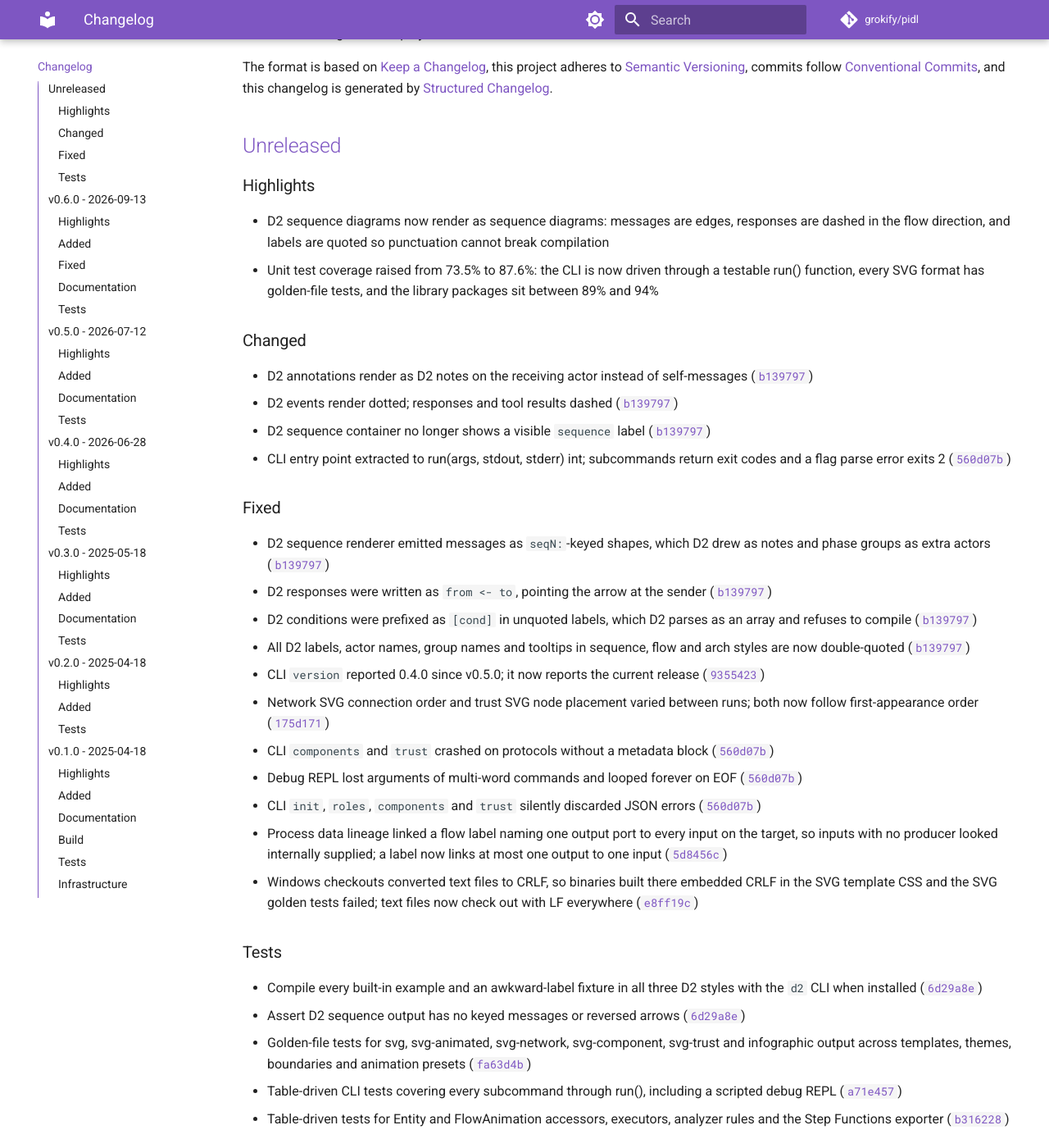
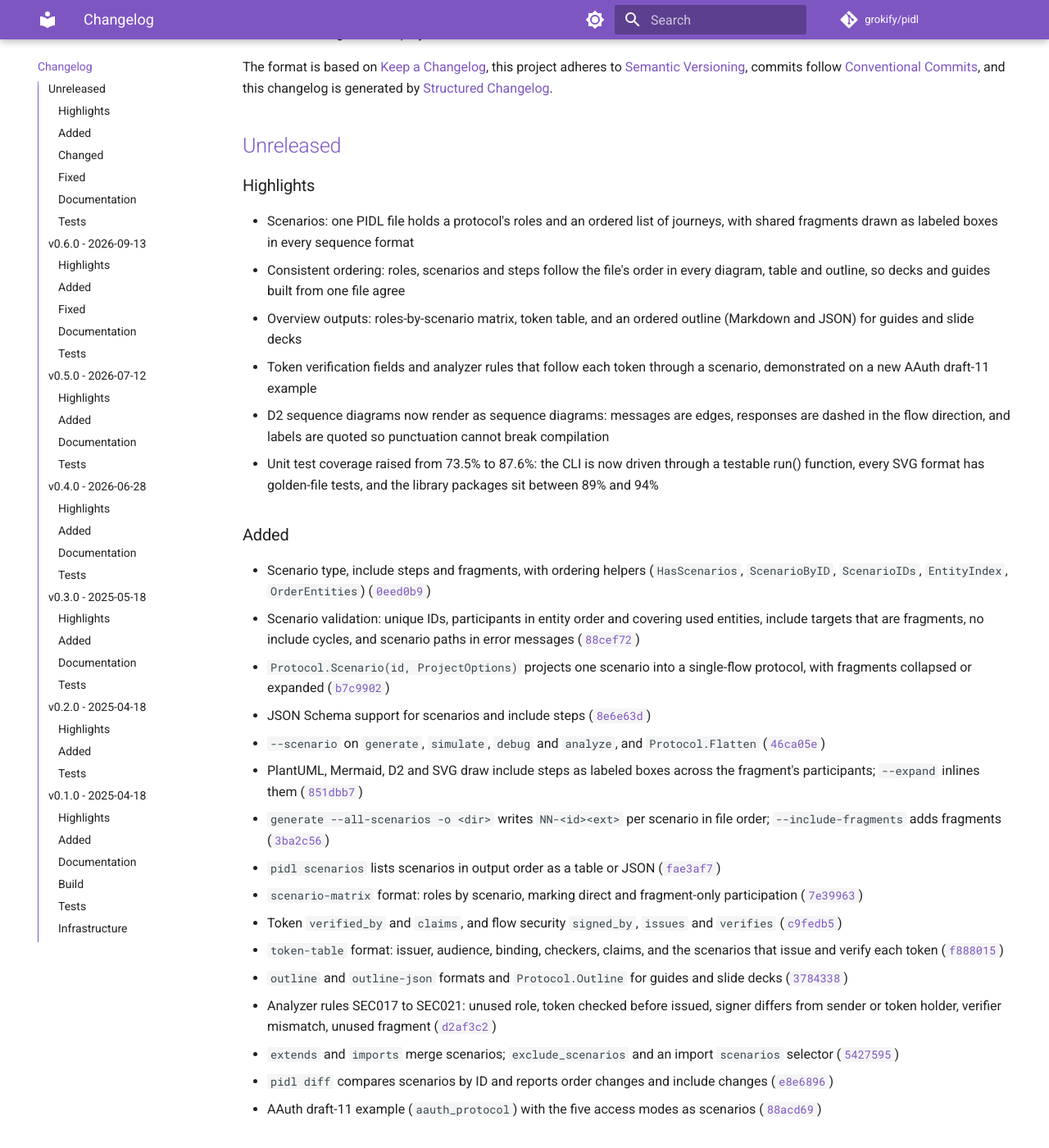
Before and after one commit to grokify/pidl, an MkDocs documentation site: the page built from docs/CHANGELOG.md, in a window 1280 px wide and 1400 px high, scrolled down 200 px. Shown: the whole window at 82% size. Built offline with MkDocs 1.6.1 and Material for MkDocs 9.7.7, drawn with Linux system fonts in a browser that asks for light colours; comment, search, counter and statistics services are not loaded; some of the changed text lies outside the part shown.

Commit message:
docs(release): add v0.7.0 changelog entries and release notes
Unreleased changelog entries cover scenarios, ordering, overview
outputs, token verification, composition, diff and the AAuth example,
alongside the fixes already staged. Release notes describe the
release; the version and date are set when it is tagged.

Refs: RMI-PIDL-021
Co-Authored-By: Claude Opus 5.5 <noreply@anthropic.com>

```diff
--- a/docs/CHANGELOG.md
+++ b/docs/CHANGELOG.md
@@ -11,8 +11,31 @@ and this changelog is generated by [Structured Changelog](https://github.com/gro
 
 ### Highlights
 
+- Scenarios: one PIDL file holds a protocol's roles and an ordered list of journeys, with shared fragments drawn as labeled boxes in every sequence format
+- Consistent ordering: roles, scenarios and steps follow the file's order in every diagram, table and outline, so decks and guides built from one file agree
+- Overview outputs: roles-by-scenario matrix, token table, and an ordered outline (Markdown and JSON) for guides and slide decks
+- Token verification fields and analyzer rules that follow each token through a scenario, demonstrated on a new AAuth draft-11 example
 - D2 sequence diagrams now render as sequence diagrams: messages are edges, responses are dashed in the flow direction, and labels are quoted so punctuation cannot break compilation
 - Unit test coverage raised from 73.5% to 87.6%: the CLI is now driven through a testable run() function, every SVG format has golden-file tests, and the library packages sit between 89% and 94%
+
+### Added
+
+- Scenario type, include steps and fragments, with ordering helpers (`HasScenarios`, `ScenarioByID`, `ScenarioIDs`, `EntityIndex`, `OrderEntities`) ([`0eed0b9`](https://github.com/grokify/pidl/commit/0eed0b9))
+- Scenario validation: unique IDs, participants in entity order and covering used entities, include targets that are fragments, no include cycles, and scenario paths in error messages ([`88cef72`](https://github.com/grokify/pidl/commit/88cef72))
+- `Protocol.Scenario(id, ProjectOptions)` projects one scenario into a single-flow protocol, with fragments collapsed or expanded ([`b7c9902`](https://github.com/grokify/pidl/commit/b7c9902))
+- JSON Schema support for scenarios and include steps ([`8e6e63d`](https://github.com/grokify/pidl/commit/8e6e63d))
+- `--scenario` on `generate`, `simulate`, `debug` and `analyze`, and `Protocol.Flatten` ([`46ca05e`](https://github.com/grokify/pidl/commit/46ca05e))
+- PlantUML, Mermaid, D2 and SVG draw include steps as labeled boxes across the fragment's participants; `--expand` inlines them ([`851dbb7`](https://github.com/grokify/pidl/commit/851dbb7))
+- `generate --all-scenarios -o <dir>` writes `NN-<id><ext>` per scenario in file order; `--include-fragments` adds fragments ([`3ba2c56`](https://github.com/grokify/pidl/commit/3ba2c56))
+- `pidl scenarios` lists scenarios in output order as a table or JSON ([`fae3af7`](https://github.com/grokify/pidl/commit/fae3af7))
+- `scenario-matrix` format: roles by scenario, marking direct and fragment-only participation ([`7e39963`](https://github.com/grokify/pidl/commit/7e39963))
+- Token `verified_by` and `claims`, and flow security `signed_by`, `issues` and `verifies` ([`c9fedb5`](https://github.com/grokify/pidl/commit/c9fedb5))
+- `token-table` format: issuer, audience, binding, checkers, claims, and the scenarios that issue and verify each token ([`f888015`](https://github.com/grokify/pidl/commit/f888015))
+- `outline` and `outline-json` formats and `Protocol.Outline` for guides and slide decks ([`3784338`](https://github.com/grokify/pidl/commit/3784338))
+- Analyzer rules SEC017 to SEC021: unused role, token checked before issued, signer differs from sender or token holder, verifier mismatch, unused fragment ([`d2af3c2`](https://github.com/grokify/pidl/commit/d2af3c2))
+- `extends` and `imports` merge scenarios; `exclude_scenarios` and an import `scenarios` selector ([`5427595`](https://github.com/grokify/pidl/commit/5427595))
+- `pidl diff` compares scenarios by ID and reports order changes and include changes ([`e8e6896`](https://github.com/grokify/pidl/commit/e8e6896))
+- AAuth draft-11 example (`aauth_protocol`) with the five access modes as scenarios ([`88acd69`](https://github.com/grokify/pidl/commit/88acd69))
 
 ### Changed
 
@@ -20,6 +43,8 @@ and this changelog is generated by [Structured Changelog](https://github.com/gro
 - D2 events render dotted; responses and tool results dashed ([`b139797`](https://github.com/grokify/pidl/commit/b139797))
 - D2 sequence container no longer shows a visible `sequence` label ([`b139797`](https://github.com/grokify/pidl/commit/b139797))
 - CLI entry point extracted to run(args, stdout, stderr) int; subcommands return exit codes and a flag parse error exits 2 ([`560d07b`](https://github.com/grokify/pidl/commit/560d07b))
+- Network boundary diagrams list entities in `entities` order instead of alphabetically; sort the `entities` array to keep the previous layout ([`3b2309a`](https://github.com/grokify/pidl/commit/3b2309a))
+- `Flow.sequence` is deprecated: it is a display-only step number and never affects order ([`8012335`](https://github.com/grokify/pidl/commit/8012335))
 
 ### Fixed
 
@@ -34,6 +59,12 @@ and this changelog is generated by [Structured Changelog](https://github.com/gro
 - CLI `init`, `roles`, `components` and `trust` silently discarded JSON errors ([`560d07b`](https://github.com/grokify/pidl/commit/560d07b))
 - Process data lineage linked a flow label naming one output port to every input on the target, so inputs with no producer looked internally supplied; a label now links at most one output to one input ([`5d8456c`](https://github.com/grokify/pidl/commit/5d8456c))
 - Windows checkouts converted text files to CRLF, so binaries built there embedded CRLF in the SVG template CSS and the SVG golden tests failed; text files now check out with LF everywhere ([`e8ff19c`](https://github.com/grokify/pidl/commit/e8ff19c))
+- An entity listed in two networks, or a boundary missing from `network_layout.order`, was placed by Go map iteration order ([`d6abc70`](https://github.com/grokify/pidl/commit/d6abc70))
+- `pidl diff` listed entity and phase changes in map iteration order ([`e8e6896`](https://github.com/grokify/pidl/commit/e8e6896))
+
+### Documentation
+
+- Specification sections for ordering and scenarios, a Scenarios guide, and CLI reference updates ([`eaf2617`](https://github.com/grokify/pidl/commit/eaf2617))
 
 ### Tests
 
```
Also changed, not shown: CHANGELOG.json (+100 -0 lines), CHANGELOG.md (+31 -0 lines), docs/releases/v0.7.0.md (added, +95 -0 lines).
